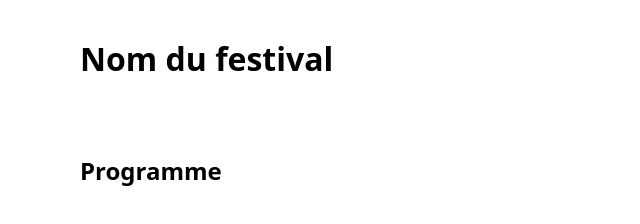
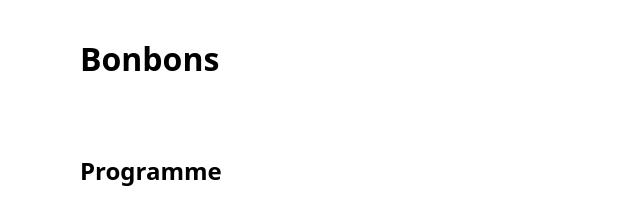
Before and after one commit to Lina070131/Lina_Tarazit-Site, a plain HTML site: page index.html in a window 1280 px wide. Shown: the whole page, without its empty margins (0-640 px from the left). Drawn offline with Linux system fonts and the light colour scheme.

Commit message:
Modification Nom Festival HTML

```diff
--- a/index.html
+++ b/index.html
@@ -3,12 +3,12 @@
 <head>
   <meta charset="UTF-8">
   <meta name="viewport" content="width=device-width, initial-scale=1.0">
-  <title>Nom du festival</title>
+  <title>Bonbons</title>
   <link rel="stylesheet" href="css/style.css">
 </head>
 <body>
   <header>
-    <h1>Nom du festival</h1>
+    <h1>Bonbons</h1>
   </header>
 
   <main>
```
